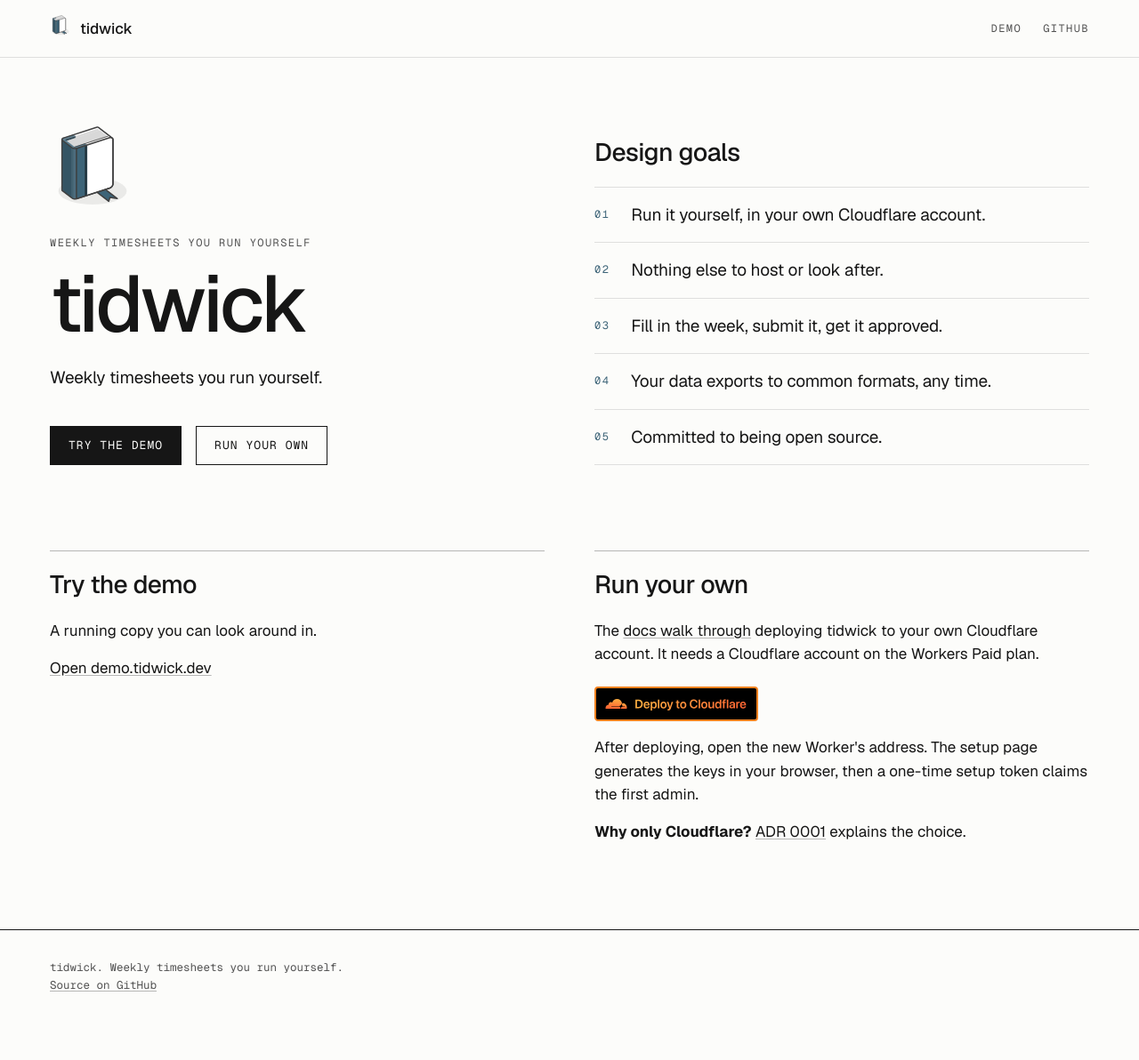
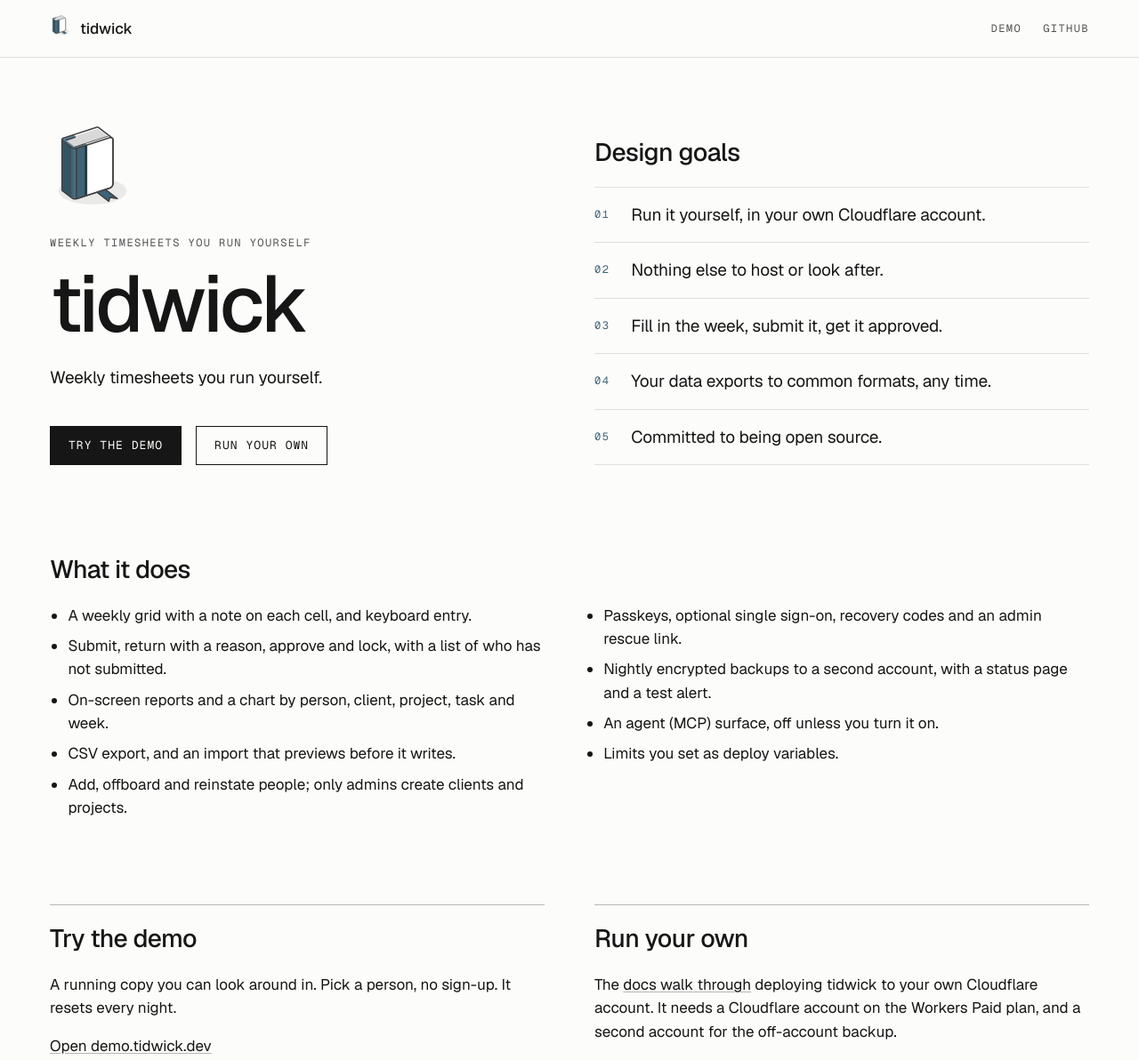
Before and after one commit to tidwick/tidwick.dev, an Astro site: page / in a window 1280 px wide. Shown: the top 1192 px of the page at 89% size. Before the commit the page ends 1166 px from the top, so only its background shows below. Built offline with nearby package versions, Linux system fonts and the light colour scheme; Astro itself is replaced by a stand-in of ours.

Commit message:
site: list the v0.1.0 feature set, name the demo's persona picker, check deploy lines against the docs
Co-Authored-By: Claude Sonnet 5.5 <noreply@anthropic.com>

```diff
--- a/src/pages/index.astro
+++ b/src/pages/index.astro
@@ -7,6 +7,17 @@ const goals = [
   'Fill in the week, submit it, get it approved.',
   'Your data exports to common formats, any time.',
   'Committed to being open source.',
+];
+const features = [
+  'A weekly grid with a note on each cell, and keyboard entry.',
+  'Submit, return with a reason, approve and lock, with a list of who has not submitted.',
+  'On-screen reports and a chart by person, client, project, task and week.',
+  'CSV export, and an import that previews before it writes.',
+  'Add, offboard and reinstate people; only admins create clients and projects.',
+  'Passkeys, optional single sign-on, recovery codes and an admin rescue link.',
+  'Nightly encrypted backups to a second account, with a status page and a test alert.',
+  'An agent (MCP) surface, off unless you turn it on.',
+  'Limits you set as deploy variables.',
 ];
 ---
 <Layout title="tidwick: weekly timesheets you run yourself" description="Weekly timesheets you run yourself, in your own Cloudflare account.">
@@ -28,20 +39,26 @@ const goals = [
     </ol>
   </section>
   </div>
+  <section aria-labelledby="features" class="features">
+    <h2 id="features">What it does</h2>
+    <ul>
+      {features.map((f) => <li>{f}</li>)}
+    </ul>
+  </section>
   <div class="tiles">
     <section class="tile">
       <h2>Try the demo</h2>
-      <p>A running copy you can look around in.</p>
-      <p><a href="https://demo.tidwick.dev">Open demo.tidwick.dev</a></p>
+      <p>A running copy you can look around in. Pick a person, no sign-up. It resets every night.</p>
+      <p><a href="https://demo.tidwick.dev/demo">Open demo.tidwick.dev</a></p>
     </section>
     <section class="tile">
       <h2>Run your own</h2>
-      <p>The <a href="https://github.com/tidwick/tidwick/blob/main/docs/ARCHITECTURE.md#9-deploy">docs walk through</a> deploying tidwick to your own Cloudflare account. It needs a Cloudflare account on the Workers Paid plan.</p>
+      <p>The <a href="https://github.com/tidwick/tidwick/blob/main/docs/ARCHITECTURE.md#9-deploy">docs walk through</a> deploying tidwick to your own Cloudflare account. It needs a Cloudflare account on the Workers Paid plan, and a second account for the off-account backup.</p>
       <p class="deploy">
         <a class="deploy-btn" href="https://deploy.workers.cloudflare.com/?url=https://github.com/tidwick/tidwick"><img src="/deploy-to-cloudflare.svg" alt="Deploy to Cloudflare" width="184" height="39" /></a>
       </p>
       <p>After deploying, open the new Worker's address. The setup page generates the keys in your browser, then a one-time setup token claims the first admin.</p>
-      <p><strong>Why only Cloudflare?</strong> <a href="https://github.com/tidwick/tidwick/blob/main/docs/adr/0001-cloudflare-astro-platform.md">ADR 0001</a> explains the choice.</p>
+      <p><strong>Why only Cloudflare?</strong> Workers, D1, R2 and cron are the whole stack, so there is nothing else to host. <a href="https://github.com/tidwick/tidwick/blob/main/docs/adr/0001-cloudflare-astro-platform.md">ADR 0001</a> has the reasoning.</p>
     </section>
   </div>
 </Layout>
--- a/src/styles/site.css
+++ b/src/styles/site.css
@@ -57,3 +57,7 @@ main{padding:40px 0 56px}
 .tiles{grid-template-columns:1fr;gap:40px;margin-top:56px}
 }
 @media (prefers-reduced-motion:reduce){a{transition:none}}
+.features{margin-top:96px}
+.features ul{margin:0;padding:0 0 0 1.2em;columns:2;column-gap:56px}
+.features li{margin-bottom:8px;break-inside:avoid}
+@media (max-width:760px){.features{margin-top:56px}.features ul{columns:1}}
```
